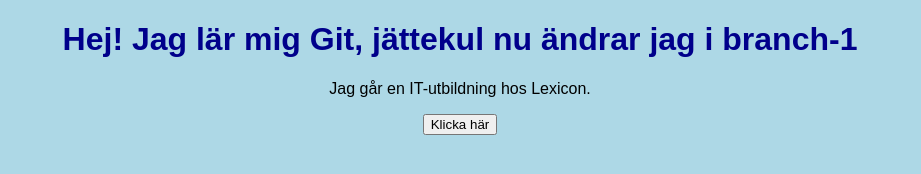
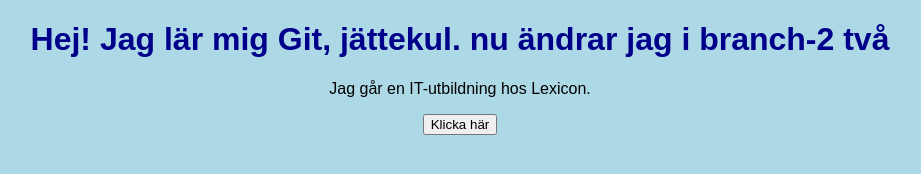
Before and after one commit to OlaJons/mitt-git-projekt, a plain HTML site: page index.html in a window 1280 px wide. Shown: the whole page, without its empty margins (180-1101 px from the left). Drawn offline with Linux system fonts and the light colour scheme.

Commit message:
ändrat branch-2

```diff
--- a/index.html
+++ b/index.html
@@ -6,7 +6,7 @@
   <link rel="stylesheet" href="style.css">
 </head>
 <body>
-  <h1>Hej! Jag lär mig Git, jättekul nu ändrar jag i branch-1</h1>
+  <h1>Hej! Jag lär mig Git, jättekul. nu ändrar jag i branch-2 två</h1>
   <p>Jag går en IT-utbildning hos Lexicon.</p>
   <button id="myButton">Klicka här</button>
   <script src="script.js"></script>
```
